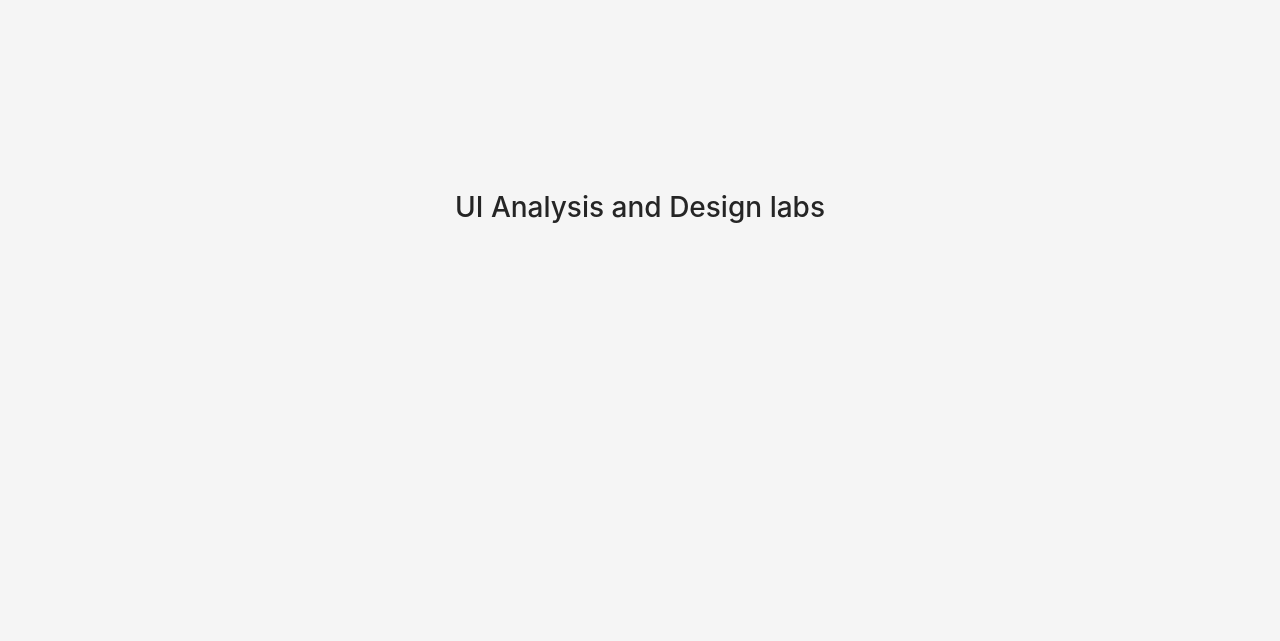
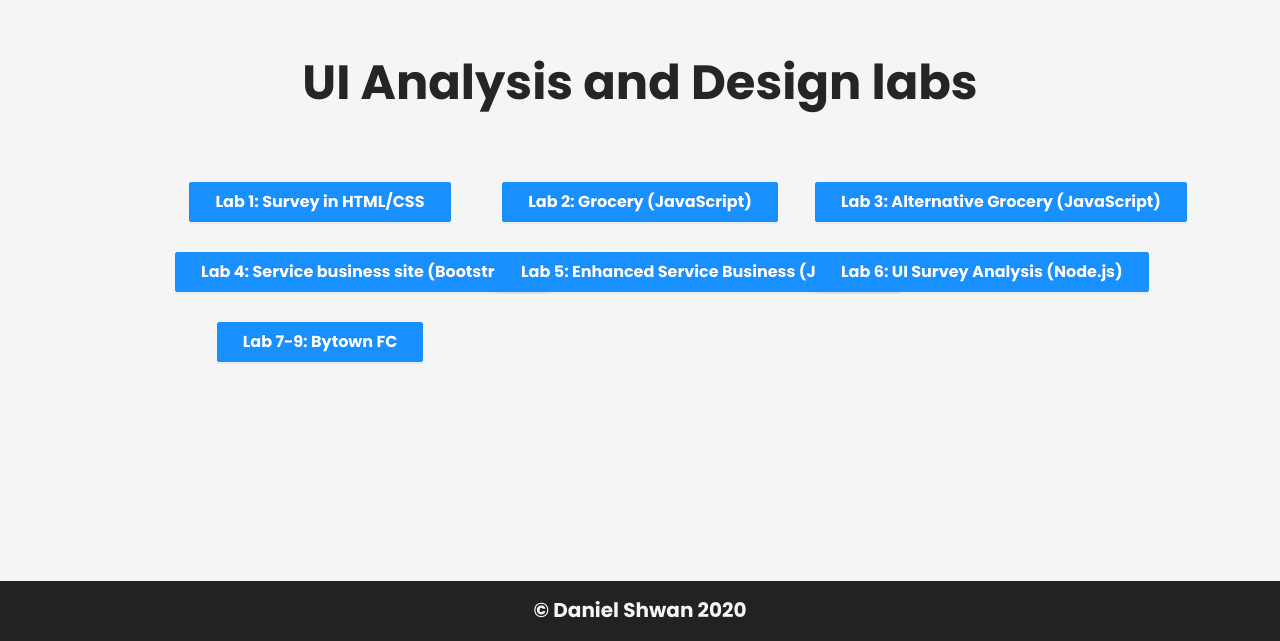
Before and after one commit to dannyshwan/SEG3125, a React (Create React App) app: page / in a window 1280 px wide. Shown: the part 159-800 px from the top of the page. Built offline with nearby package versions, Linux system fonts and the light colour scheme.

Commit message:
done I think

```diff
--- a/public/index.html
+++ b/public/index.html
@@ -24,7 +24,7 @@
       work correctly both with client-side routing and a non-root public URL.
       Learn how to configure a non-root public URL by running `npm run build`.
     -->
-    <title>React App</title>
+    <title>Turnips</title>
   </head>
   <body>
     <noscript>You need to enable JavaScript to run this app.</noscript>
--- a/src/App.jsx
+++ b/src/App.jsx
@@ -1,15 +1,64 @@
 import React from 'react';
 import './styles/App.scss';
 import { Button } from 'antd';
+import { Row, Col } from 'antd';
+
+const links = [
+  {
+    "name": "Lab 1: Survey in HTML/CSS",
+    "url": "https://github.com/dannyshwan/Turnips/tree/master/src/components/SEG3125_Module1"
+  },
+  {
+    "name": "Lab 2: Grocery (JavaScript)",
+    "url": "https://github.com/dannyshwan/Turnips/tree/master/src/components/SEG3125_Module2"
+  },
+  {
+    "name": "Lab 3: Alternative Grocery (JavaScript)",
+    "url": "https://github.com/dannyshwan/Turnips/tree/master/src/components/SEG3125_Module3"
+  },
+  {
+    "name": "Lab 4: Service business site (Bootstrap)",
+    "url": "https://github.com/dannyshwan/Turnips/tree/master/src/components/SEG3125_Module4"
+  },
+  {
+    "name": "Lab 5: Enhanced Service Business (JQuery)",
+    "url": "https://github.com/dannyshwan/Turnips/tree/master/src/components/SEG3125_Module5"
+  },
+  {
+    "name": "Lab 6: UI Survey Analysis (Node.js)",
+    "url": "https://github.com/dannyshwan/Turnips/tree/master/src/components/SEG3125_Module6"
+  },
+  {
+    "name": "Lab 7-9: Bytown FC",
+    "url": "https://bytownfc.vercel.app/"
+  }
+]
 
 function App() {
   return (
     <div className="App">
-      <h1>UI Analysis and Design labs</h1>
-      <br/>
-      <Button>
-
-      </Button>
+      <div className="content">
+        <h1>UI Analysis and Design labs</h1>
+        <br/>
+        <div style={{width: "75vw"}}>
+          <Row>
+            {
+              links.map((link) => {
+                return(
+                  <Col span={8}>
+                    <Button size="large" type="primary" className="customButton">
+                      <a style={{padding: "10px"}} href={link.url} target="_blank" rel="noopener noreferrer">{link.name}</a>
+                    </Button>
+                  </Col>
+                );
+              })
+            }
+          </Row>
+        </div>
+      </div>
+      <div className="footer">
+          <p>© Daniel Shwan 2020</p>
+      </div>
     </div>
   );
 }
--- a/src/components/SEG3125_BytownFC/src/components/header.jsx
+++ b/src/components/SEG3125_BytownFC/src/components/header.jsx
@@ -2,6 +2,7 @@ import React from 'react';
 import { Link } from 'react-router-dom'
 import HelpIcon from '@material-ui/icons/Help';
 import LanguageIcon from '@material-ui/icons/Language';
+import CodeIcon from '@material-ui/icons/Code';
 import {withTranslation} from "react-i18next";
 import i18n from '../i18n'
 import '../styles/header.scss';
@@ -69,6 +70,7 @@ class Header extends React.Component{
                   <Link className='link' to='/programs'>{t("Development_Header")}</Link>
                   <HelpIcon id="iconButtons" onClick={() => {this.showContent()}}/>
                   <LanguageIcon id="iconButtons" onClick={() => {this.openChangeLanguageDialog()}} />
+                  <CodeIcon onClick={() => {window.open("https://github.com/dannyshwan/Turnips/tree/master/src/components/SEG3125_BytownFC")}}/>
                </div>
             </div>
             <Dialog
--- a/src/styles/App.scss
+++ b/src/styles/App.scss
@@ -1,43 +1,43 @@
-.App {
+.App{
+  font-family: "Poppins", sans-serif;
+  display: flex;
+  align-items: center;
+  justify-content: center;
+}
+
+.content {
+  display: inherit;
+  align-items: inherit;
+  justify-content: inherit;
   text-align: center;
-  display: flex;
-  justify-content: center;
   background:whitesmoke;
   flex-direction: column;
-  height: 100vh;
-}
+  height: 92.5vh;
+  width: 100vw;
 
-.App-logo {
-  height: 40vmin;
-  pointer-events: none;
-}
-
-@media (prefers-reduced-motion: no-preference) {
-  .App-logo {
-    animation: App-logo-spin infinite 20s linear;
+  h1{
+    font-size: 3rem;
   }
 }
 
-.App-header {
-  background-color: #282c34;
-  min-height: 100vh;
-  display: flex;
-  flex-direction: column;
-  align-items: center;
-  justify-content: center;
-  font-size: calc(10px + 2vmin);
-  color: white;
+.customButton {
+  margin: 15px;
+  font-size: 50px;
 }
 
-.App-link {
-  color: #61dafb;
-}
+.footer{
+  position: absolute;
+  display: inherit;
+  align-items: inherit;
+  justify-content: inherit;
+  bottom: 0;
+  height: 7.5vh;
+  width: 100vw;
+  background: rgb(34, 34, 34);
+  font-size: 1.25rem;
+  color: whitesmoke;
 
-@keyframes App-logo-spin {
-  from {
-    transform: rotate(0deg);
-  }
-  to {
-    transform: rotate(360deg);
+  p{
+    margin:0;
   }
 }
--- a/src/styles/index.scss
+++ b/src/styles/index.scss
@@ -1,13 +1,6 @@
+@import url('https://fonts.googleapis.com/css?family=Poppins:Bold');
 body {
   margin: 0;
-  font-family: -apple-system, BlinkMacSystemFont, 'Segoe UI', 'Roboto', 'Oxygen',
-    'Ubuntu', 'Cantarell', 'Fira Sans', 'Droid Sans', 'Helvetica Neue',
-    sans-serif;
   -webkit-font-smoothing: antialiased;
   -moz-osx-font-smoothing: grayscale;
 }
-
-code {
-  font-family: source-code-pro, Menlo, Monaco, Consolas, 'Courier New',
-    monospace;
-}
```
Also changed, not shown: public/logo192.png (deleted), public/logo512.png (deleted), public/robots.txt (deleted).
